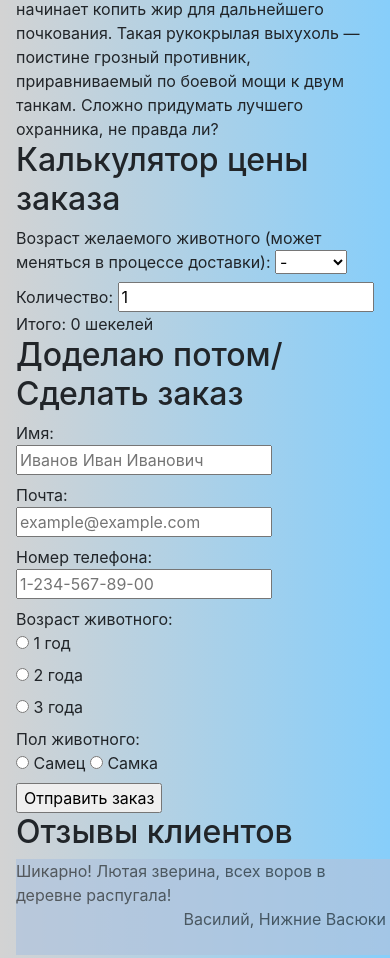
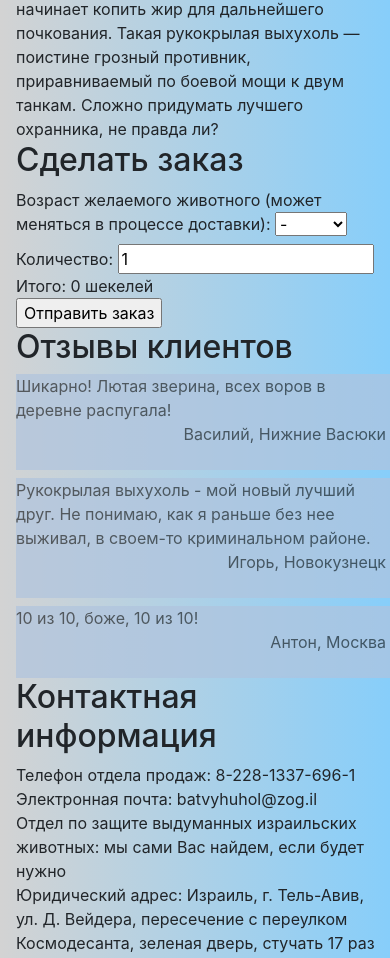
Before and after one commit to asyukol/asyukol.github.io, a plain HTML site: page index.html in a window 390 px wide. Shown: the part 1611-2569 px from the top of the page. Drawn offline with nearby package versions, Linux system fonts and the light colour scheme.

Commit message:
Update index.html

```diff
--- a/index.html
+++ b/index.html
@@ -47,8 +47,9 @@
   </div>
   <div class="row">
     <div class="col-md-1"></div>
-    <div id="Price" class="ml-3 ml-md-0 col-md-8">
-      <h2>Калькулятор цены заказа</h2>
+    <div id="Order" class="ml-3 ml-md-0 col-md-8">
+      <h2>Сделать заказ</h2>
+      <form action="file.txt" method="POST" >
         <label id="ageOfVyhuhol">
           Возраст желаемого животного (может меняться в процессе доставки):
           <select id="age" name="age" onChange="Calc(this), Change(this)">
@@ -76,42 +77,6 @@
         <div>
           <span id="calcFinal">Итого: <span id="calculated">0</span> шекелей<span id="takida" class="calcOptions"> А шо вы-таки хотели?</span></span>
         </div>
-    </div>
-  </div>
-  <div class="row">
-    <div class="col-md-1"></div>
-    <div id="Order" class="ml-3 ml-md-0 col-md-8">
-      <h2>Доделаю потом/Сделать заказ</h2>
-      <form action="file.txt" method="POST" >
-        <label>
-          Имя: <br/>
-          <input name="field-name" value="" placeholder="Иванов Иван Иванович">
-        </label> <br/>
-        <label>
-          Почта: <br/>
-          <input name="field-email" value="" placeholder="example@example.com">
-        </label> <br/>
-        <label>
-          Номер телефона: <br/>
-          <input name="field-number" value="" placeholder="1-234-567-89-00">
-        </label> <br/>
-        Возраст животного:<br/>
-        <label>
-           <input type="radio" value="default1" name="radio-group-1"/> 1 год
-        </label> <br/>
-        <label>
-          <input type="radio" value="default2" name="radio-group-1"/> 2 года
-        </label> <br/>
-        <label>
-          <input type="radio" value="default3" name="radio-group-1"/> 3 года
-        </label> <br/>
-          Пол животного:<br/>
-        <label>
-           <input type="radio" value="default1" name="radio-group-2"/> Самец
-        </label>
-        <label>
-          <input type="radio" value="default2" name="radio-group-2"/> Самка
-        </label> <br/>
         <input type="submit" value="Отправить заказ">
       </form>
     </div>
```
Lines whose indentation alone changed are shown as unchanged.
